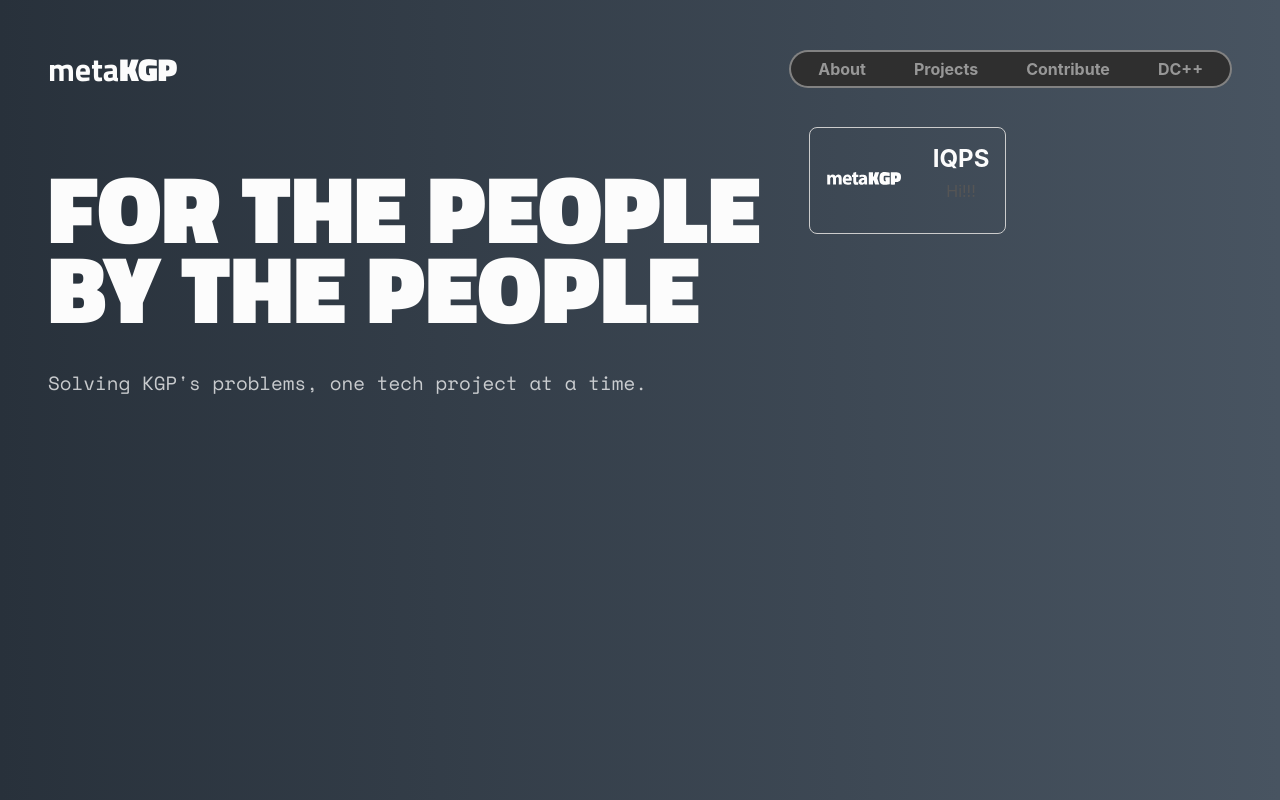
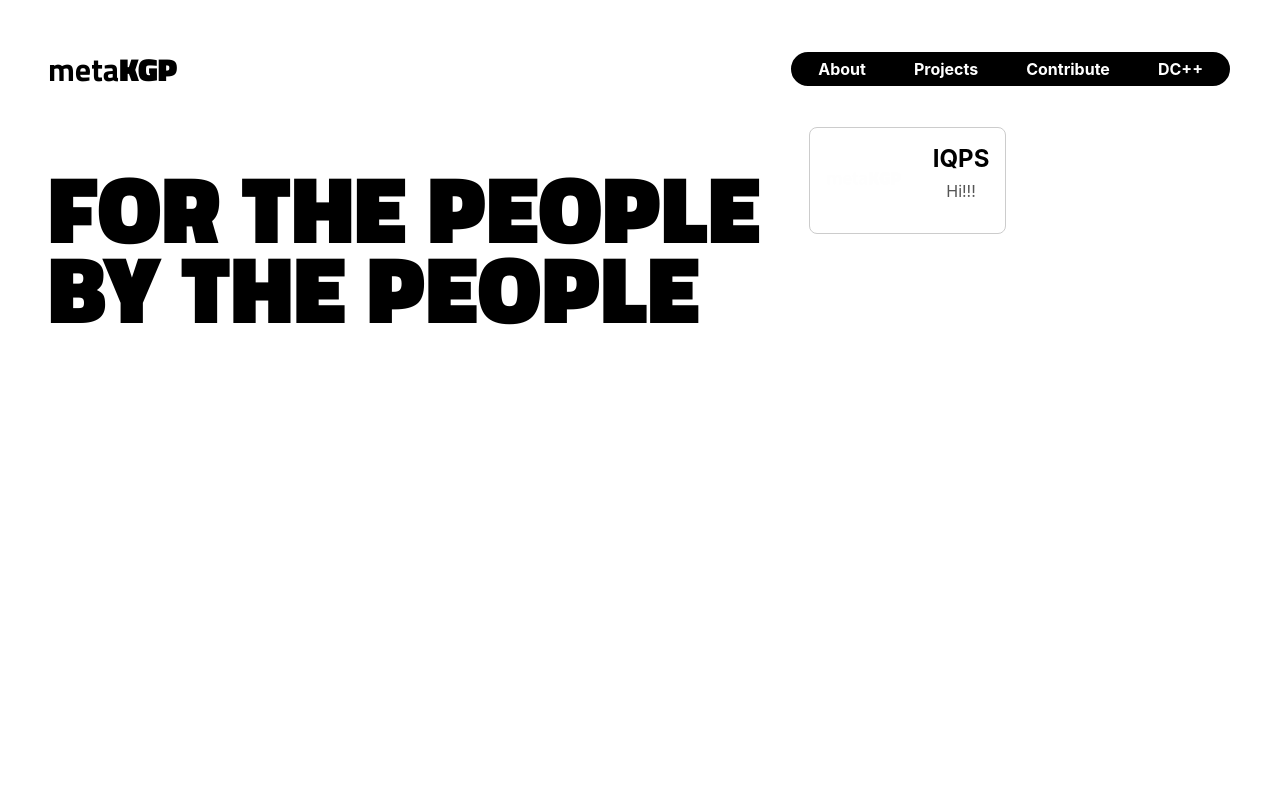
Before and after one commit to metakgp/metakgp.org, a React (Create React App) app: page / in a window 1280 px wide. Built offline with nearby package versions, Linux system fonts and the light colour scheme.

Commit message:
design: remove all colors and make it grayscale the book `refactoring ui` recommends using only space and heirarchy first before choosing colors. I didn't delete my choices, just commented them out

```diff
--- a/src/app/App.css
+++ b/src/app/App.css
@@ -21,9 +21,11 @@
   padding: 3px;
   border-style: solid;
   border-width: 2px;
-  border-color: #ffffff66;
+  /* border-color: #ffffff66; */
+  border-color: #fff;
   border-radius: 20px;
-  background: #2f2f2f;
+  /* background: #2f2f2f; */
+  background: #000;
   backdrop-filter: blur(10px);
 }
 
@@ -32,7 +34,8 @@
   padding-right: 24px;
   padding-top: 4px;
   padding-bottom: 4px;
-  color: #ffffff80;
+  /* color: #ffffff80; */
+  color: #fff;
   border-radius: 20px;
   font-weight: bold;
   text-decoration: none;
@@ -98,5 +101,6 @@
   font-style: normal;
   font-size: 1.2rem;
   text-align: left;
-  color: #fcfcfcbf;
+  /* color: #fcfcfcbf; */
+  color: #fff;
 }
--- a/src/index.css
+++ b/src/index.css
@@ -4,10 +4,10 @@ body {
     'Ubuntu', 'Cantarell', 'Fira Sans', 'Droid Sans', 'Helvetica Neue',
     sans-serif;
   /* background: #191919; */
-  background: linear-gradient(90deg, #28313b, #485461);
+  /* background: linear-gradient(90deg, #28313b, #485461); */
   /* background: linear-gradient(90deg, #2c3e50, #000000); */
   animation: gradient_anim 23s ease infinte;
-  color: #fcfcfc;
+  /* color: #fcfcfc; */
   -webkit-font-smoothing: antialiased;
   -moz-osx-font-smoothing: grayscale;
 }
```
